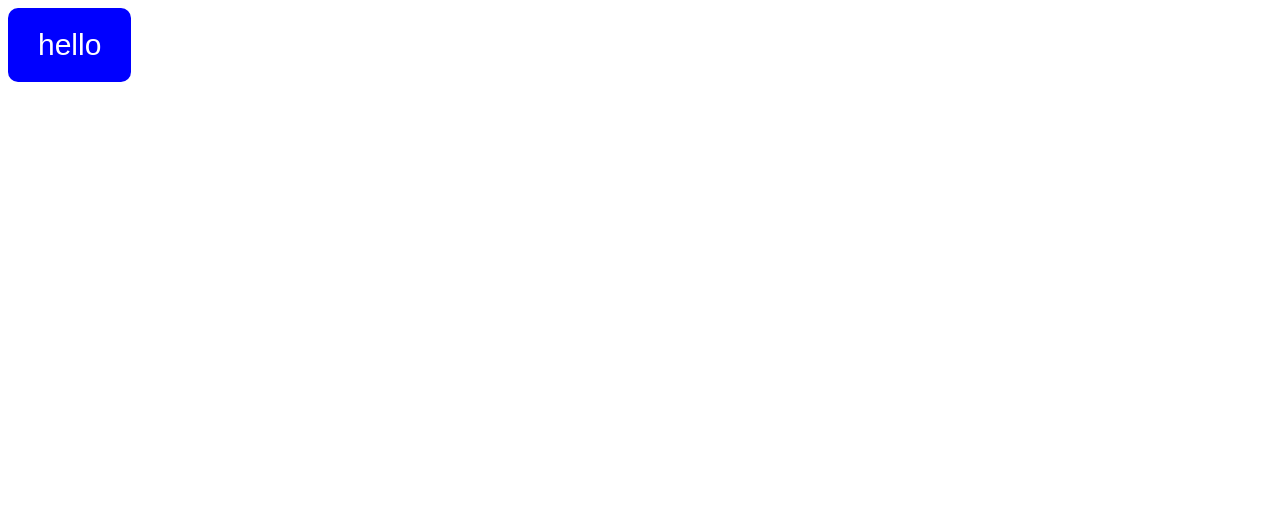
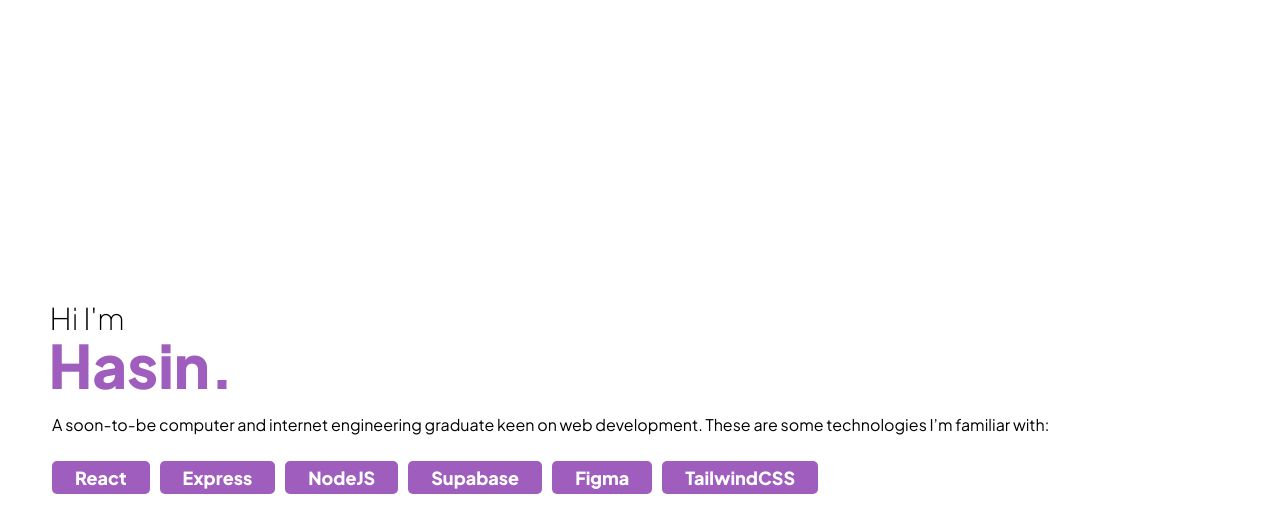
Before and after one commit to hasin202/personal-portfolio, a React (Create React App) app: page / in a window 1280 px wide. Shown: the top 532 px of the page. Built offline with nearby package versions, Linux system fonts and the light colour scheme.

Commit message:
implemented header section

```diff
--- a/public/index.html
+++ b/public/index.html
@@ -24,6 +24,10 @@
       work correctly both with client-side routing and a non-root public URL.
       Learn how to configure a non-root public URL by running `npm run build`.
     -->
+    <style>
+      @import url('https://fonts.googleapis.com/css2?family=Plus+Jakarta+Sans:ital,wght@0,200;0,300;0,400;0,500;0,600;0,700;0,800;1,200;1,300;1,400;1,500;1,600;1,700;1,800&display=swap');
+      </style>
+
     <title>React App</title>
   </head>
   <body>
--- a/src/App.js
+++ /dev/null
@@ -1,12 +0,0 @@
-import {StyledButton} from './App.styled'
-
-function App() {
-  let count = 0
-  const log = () => {
-    count++
-    console.log(count)
-  }
-  return <StyledButton bg="blue" onClick={log}>hello</StyledButton>;
-}
-
-export default App;
--- a/src/App.styled.js
+++ /dev/null
@@ -1,12 +0,0 @@
-import styled from "styled-components"
-
-
-export const StyledButton = styled.button`
-  background-color: ${props=>props.bg ? props.bg : "black"};
-  color:white;
-  border:none;
-  border-radius: 10px;
-  font-size: 30px;
-  padding: 20px 30px;
-  &:hover {cursor:pointer}
-`;
--- /dev/null
+++ b/src/components/App.js
@@ -0,0 +1,12 @@
+import { HeaderContainer, Body } from "./App.styled";
+import HeaderBody from "./headerbody";
+const App = () => {
+  return (
+    <HeaderContainer>
+      <Body />
+      <HeaderBody />
+    </HeaderContainer>
+  );
+};
+
+export default App;
--- /dev/null
+++ b/src/components/App.styled.js
@@ -0,0 +1,58 @@
+import styled, { createGlobalStyle } from "styled-components";
+
+export const Body = createGlobalStyle`
+  body {
+    font-family: 'Plus Jakarta Sans', sans-serif;
+    padding:0;
+    margin:0 !important;
+  }
+  h1 {
+    line-height: 0.8em
+  }
+  *{
+    margin-block-start: 0px;
+    margin-block-end: 0px;
+  }
+`;
+
+export const HeaderContainer = styled.header`
+  min-height: 100vh;
+  // background-color: #ddc1c1;
+  display: flex;
+  flex-direction: column;
+  justify-content: center;
+  padding: 0 52px 0 52px;
+`;
+
+export const Heading = styled.h1`
+  font-size: ${(props) => (props.size ? props.size : "30px")};
+  font-weight: ${(props) => (props.weight ? props.weight : 100)};
+  color: ${(props) => (props.color ? props.color : "black")};
+  margin: 0;
+  padding: 0;
+  margin-left: ${(props) => (props.left ? props.left : 0)};
+  padding-bottom: ${(props) => props.bottom};
+`;
+
+export const Intro = styled.p`
+  font-size: ${(props) => props.size};
+`;
+
+export const SkillBox = styled.div`
+  font-size: 18px;
+  font-weight: 900;
+  color: white;
+  padding: 5px 23px 5px 23px;
+  background-color: #9f5dbe;
+  width: min-content;
+  border-radius: 5px;
+`;
+
+export const Flex = styled.div`
+  display: flex;
+  justify-content: flex-start;
+  flex-wrap: wrap;
+  row-gap: 10px;
+  column-gap: 10px;
+  padding-top: 26px;
+`;
--- /dev/null
+++ b/src/components/headerbody.js
@@ -0,0 +1,28 @@
+import { Heading, Intro } from "./App.styled";
+import Skills from "./skills";
+
+const HeaderBody = () => {
+  return (
+    <>
+      <Heading left="-0.08em" bottom="11px">
+        Hi I'm
+      </Heading>
+      <Heading
+        color="#9F5DBE"
+        size="60px"
+        weight="900"
+        left="-0.06em"
+        bottom="25px"
+      >
+        Hasin.
+      </Heading>
+      <Intro size="16px">
+        A soon-to-be computer and internet engineering graduate keen on web
+        development. These are some technologies I’m familiar with:
+      </Intro>
+      <Skills />
+    </>
+  );
+};
+
+export default HeaderBody;
--- /dev/null
+++ b/src/components/skills.js
@@ -0,0 +1,18 @@
+import { SkillBox, Flex } from "./App.styled";
+
+const Skills = () => {
+  return (
+    <>
+      <Flex>
+        <SkillBox>React</SkillBox>
+        <SkillBox>Express</SkillBox>
+        <SkillBox>NodeJS</SkillBox>
+        <SkillBox>Supabase</SkillBox>
+        <SkillBox>Figma</SkillBox>
+        <SkillBox>TailwindCSS</SkillBox>
+      </Flex>
+    </>
+  );
+};
+
+export default Skills;
--- a/src/index.js
+++ b/src/index.js
@@ -1,7 +1,7 @@
 import React from "react";
 import ReactDOM from "react-dom/client";
 
-import App from "./App";
+import App from "./components/App";
 
 const root = ReactDOM.createRoot(document.getElementById("root"));
 root.render(
```
